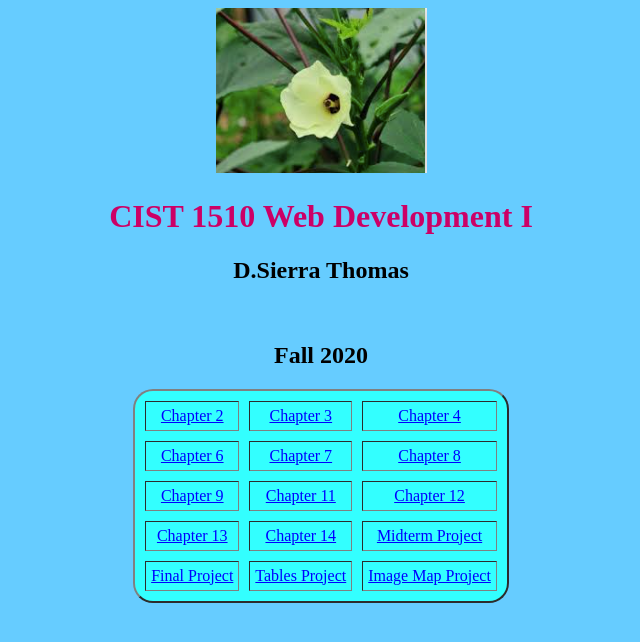
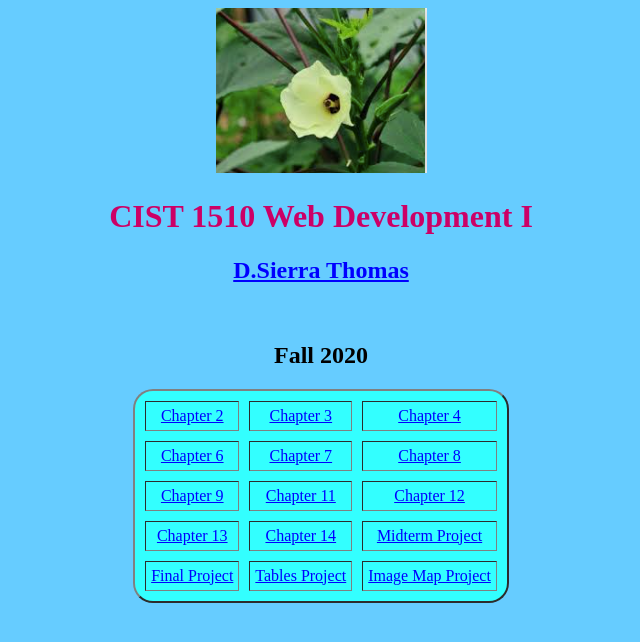
Before and after one commit to featherberry52/featherberry52.github.io, a plain HTML site: page 1510/index.html in a window 1280 px wide. Shown: the whole page, without its empty margins (319-959 px from the left). Drawn offline with Linux system fonts and the light colour scheme.

Commit message:
Update index.html

```diff
--- a/1510/index.html
+++ b/1510/index.html
@@ -18,7 +18,7 @@
        <div>
         <img src="/okraplant.png" alt="favorite flowering veggie">
         <h1>CIST 1510 Web Development I</h1>
-        <h2>D.Sierra Thomas</h2><br>
+           <h2><a href="/index.html">D.Sierra Thomas</a></h2><br>
         <h2>Fall 2020</h2>
         <table cellspacing="10" cellpadding="5" border="2" id="wrapper">
             <tbody>
```
